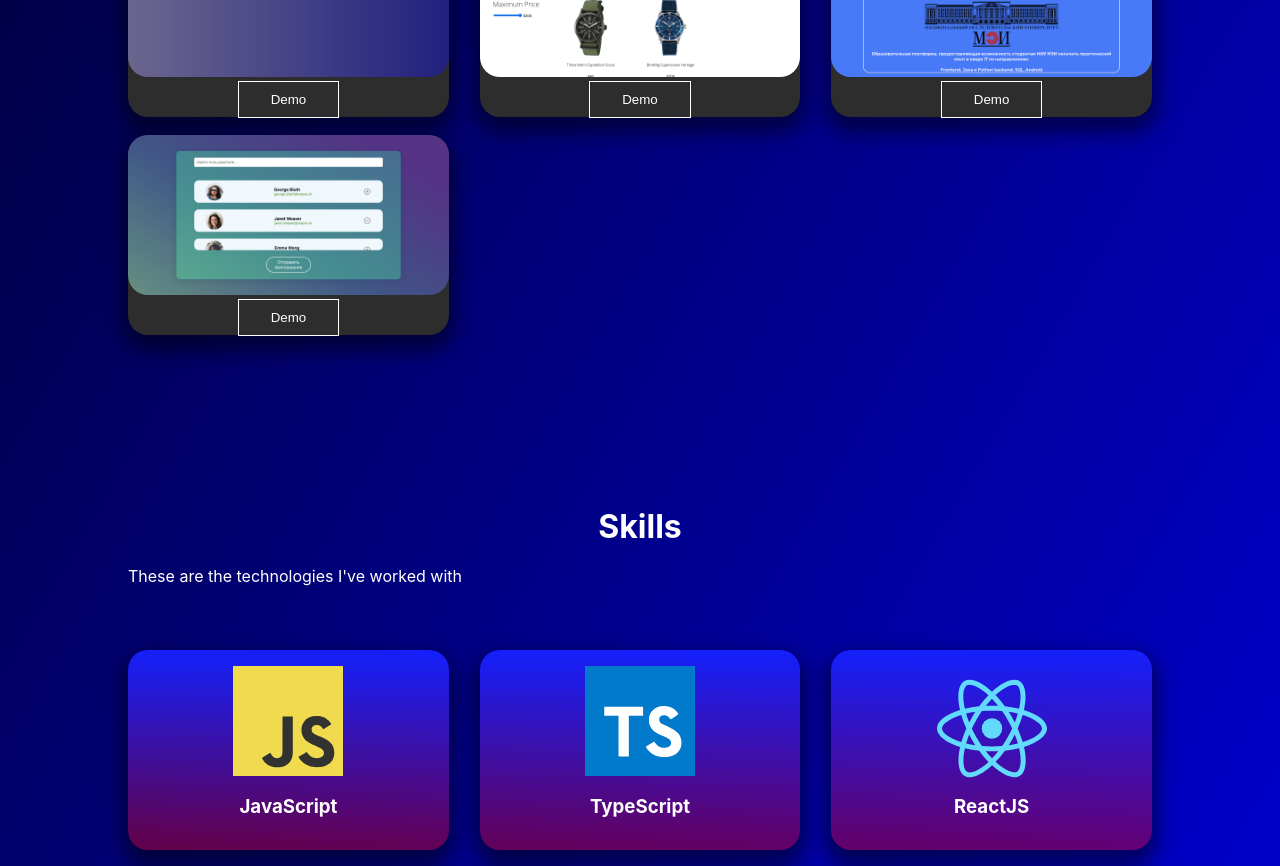
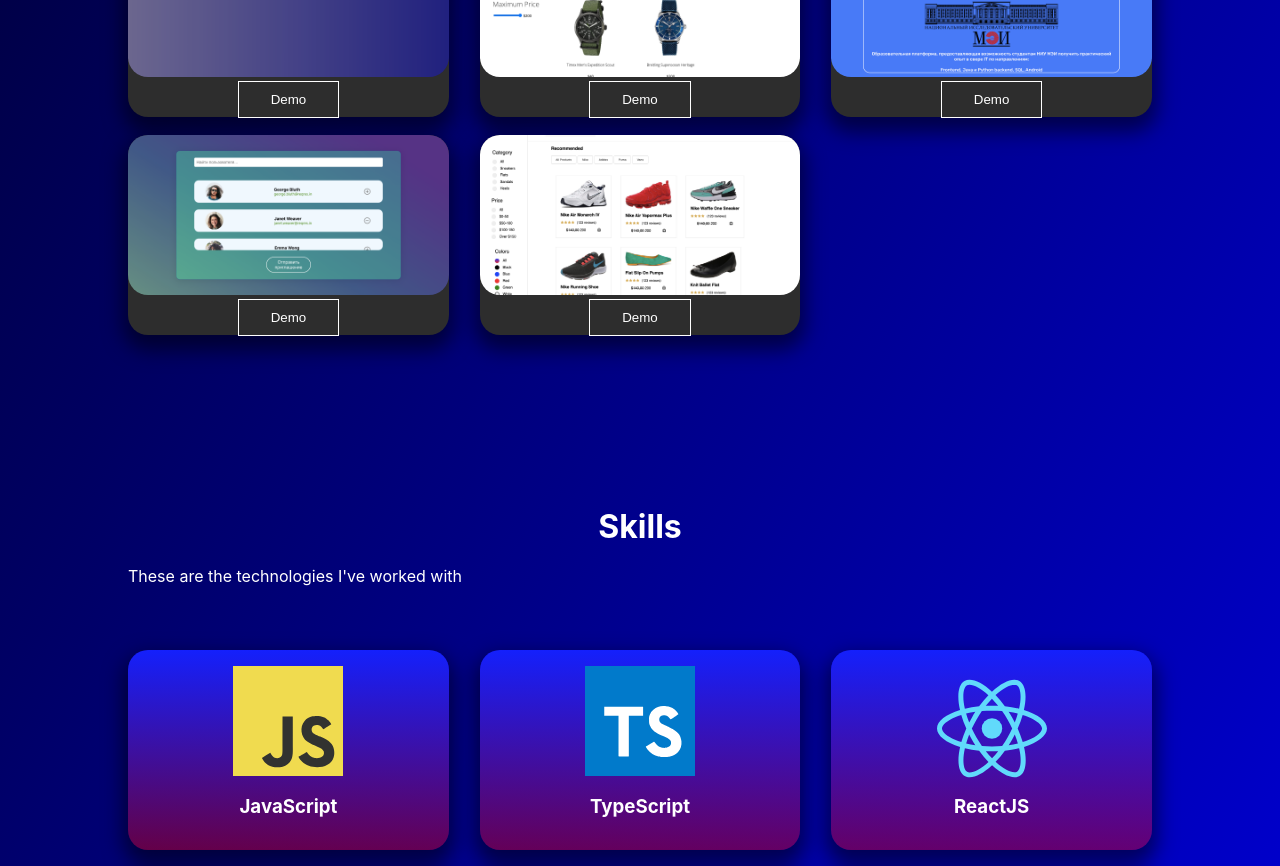
Before and after one commit to murashko12/portfolio-website, a React (Create React App) app: page / in a window 1280 px wide. Shown: the part 1720-2586 px from the top of the page. Built offline with nearby package versions, Linux system fonts and the light colour scheme.

Commit message:
shoes-filter

```diff
--- a/src/Components/Portfolio.jsx
+++ b/src/Components/Portfolio.jsx
@@ -8,6 +8,7 @@ import todoList from '../assets/todoList.png'
 import watchShop from '../assets/watchShop.png'
 import turingOfficial from '../assets/turingOfficial.png'
 import searchUser from '../assets/searchUser.png'
+import shoesFilter from '../assets/shoesFilter.png'
 
 
 
@@ -50,6 +51,11 @@ const Portfolio = () => {
             src: searchUser,
             link: "https://turing-search-form.vercel.app/"
         },
+        {
+            id: 8,
+            src: shoesFilter,
+            link: "https://shoes-filter-pi.vercel.app/"
+        },
     ]
 
     return (
```
Also changed, not shown: src/assets/shoesFilter.png (added).
